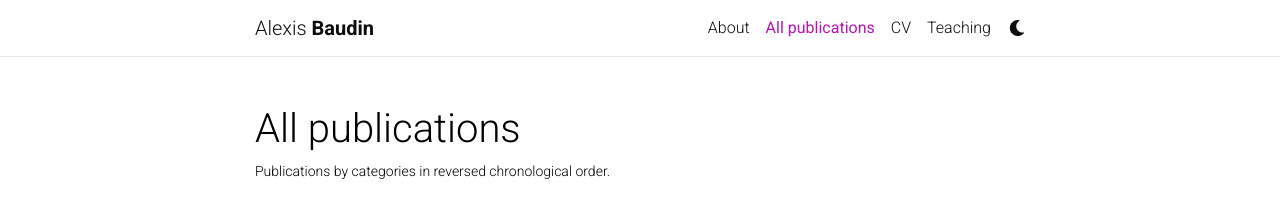
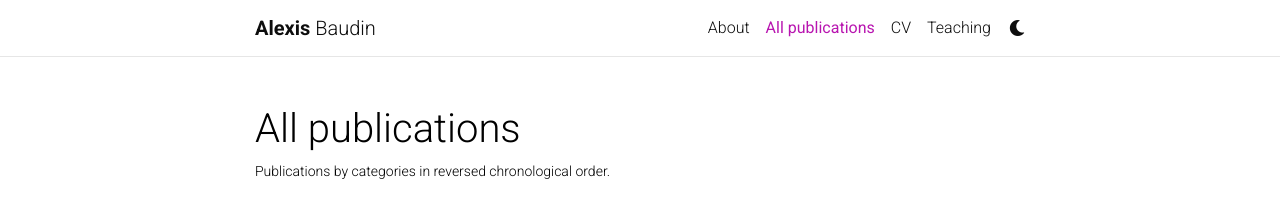
Before and after one commit to a-baudin/a-baudin.github.io, a Jekyll site: the page built from _pages/publications.md, in a window 1280 px wide. Shown: the top 210 px of the page. Built offline with Jekyll 4.4.1, drawn with Linux system fonts in a browser that asks for light colours; full-size pictures stand in for the smaller copies a plugin makes; comment, search, counter and statistics services are not loaded; a style sheet for code colours, icons or effects is not loaded.

Commit message:
bold name

```diff
--- a/_includes/header.html
+++ b/_includes/header.html
@@ -8,13 +8,13 @@
           <a class="navbar-brand title font-weight-lighter" href="{{ site.baseurl }}/">
             {%- if site.title == "blank" -%}
               {%- if site.first_name -%}
-                {{- site.first_name -}}&nbsp;
+                <span class="font-weight-bold">{{- site.first_name -}}&nbsp;</span>
               {%- endif -%}
               {%- if site.middle_name -%}
                 {{- site.middle_name -}}&nbsp;
               {%- endif -%}
               {%- if site.last_name -%}
-              <span class="font-weight-bold">{{- site.last_name -}}</span>
+                {{- site.last_name -}}
               {%- endif -%}
             {%- else -%}
               {{- site.title -}}
--- a/_layouts/about.html
+++ b/_layouts/about.html
@@ -6,7 +6,7 @@
       <div class="post">
         <header class="post-header">
           <h1 class="post-title">
-           {% if site.title == "blank" -%}{{ site.first_name }} {{ site.middle_name }} <span class="font-weight-bold">{{ site.last_name }}</span>{%- else -%}{{ site.title }}{%- endif %}
+           {% if site.title == "blank" -%}<span class="font-weight-bold">{{ site.first_name }}</span> {{ site.middle_name }} {{ site.last_name }}{%- else -%}{{ site.title }}{%- endif %}
           </h1>
           <p class="desc">{{ page.subtitle }}</p>
         </header>
```
